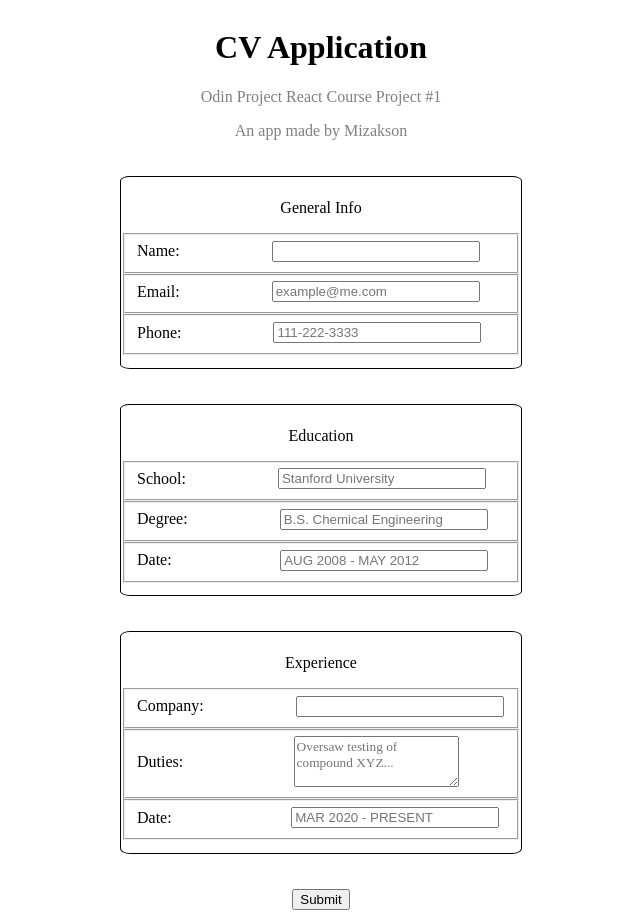
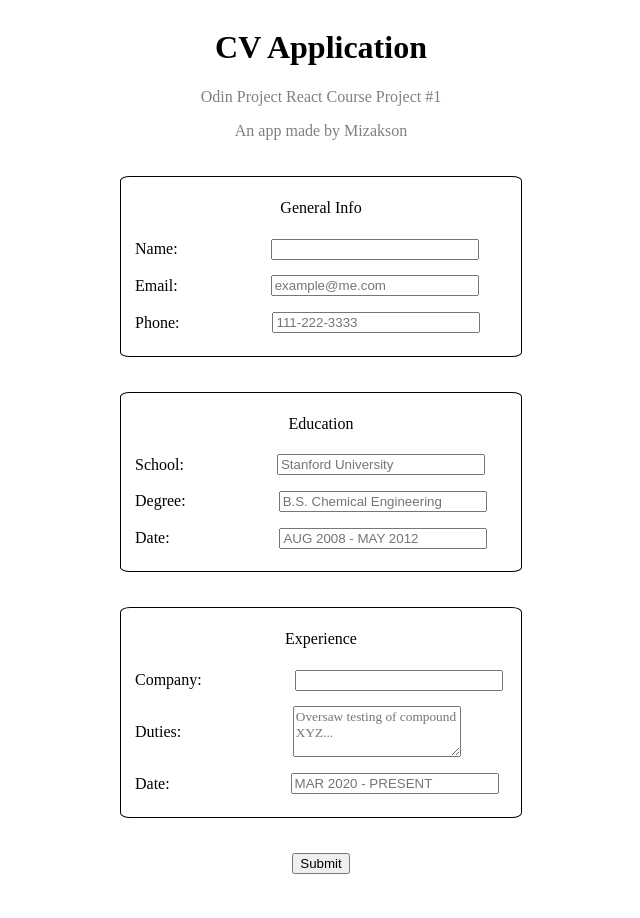
Before and after one commit to Mizakson/cv-application, a React (Vite) app: page / in a window 1280 px wide. Shown: the whole page, without its empty margins (8-648 px from the left). After the commit the page ends 882 px from the top, so only its background shows below. Built offline with nearby package versions, Linux system fonts and the light colour scheme.

Commit message:
Remove fieldset border syling

```diff
--- a/src/styles/index.css
+++ b/src/styles/index.css
@@ -103,3 +103,7 @@ input {
 #study-date {
     margin-left: 4.5%;
 }
+
+fieldset {
+    border-style: none;
+}
```
